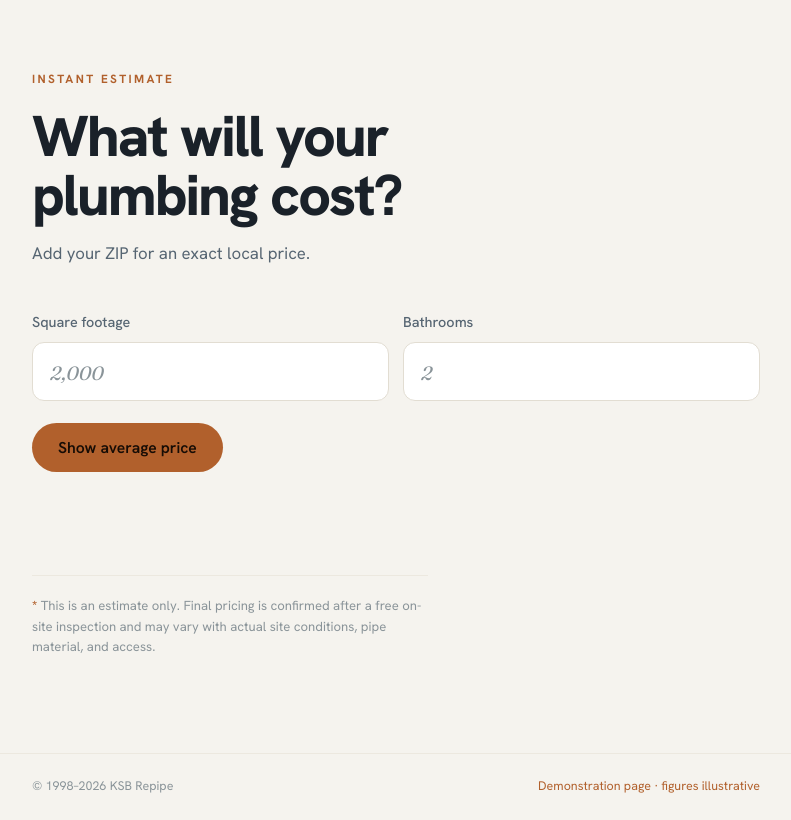
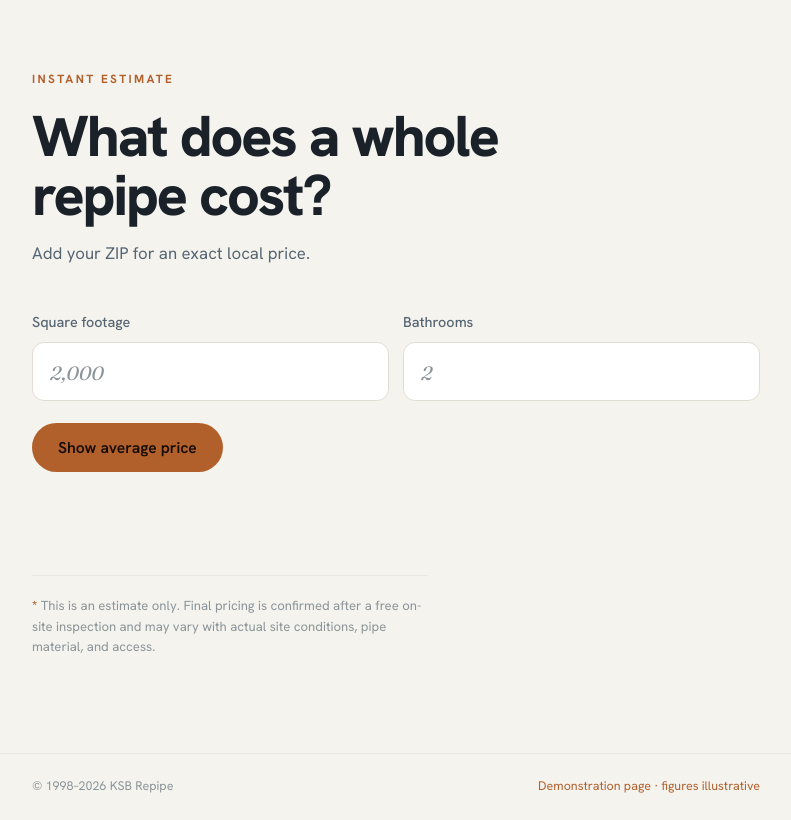
Before and after one commit to Matrex96/coppervane, a plain HTML site: page dark.html in a window 1280 px wide. Shown: the part 77-897 px from the top of the page, without its empty margins (244-1035 px from the left). Drawn offline with Linux system fonts and the light colour scheme.

Commit message:
feat: estimate headline 'What does a whole repipe cost?'

```diff
--- a/dark.html
+++ b/dark.html
@@ -185,7 +185,7 @@
 <div class="view active" id="estimate">
   <section class="wrap pad">
     <div class="eyebrow">Instant estimate</div>
-    <h1>What will your<br>plumbing cost?</h1>
+    <h1>What does a whole<br>repipe cost?</h1>
     <p class="sub" style="max-width:none;">Add your ZIP for an exact local price.</p>
 
     <!-- step 1 -->
```
